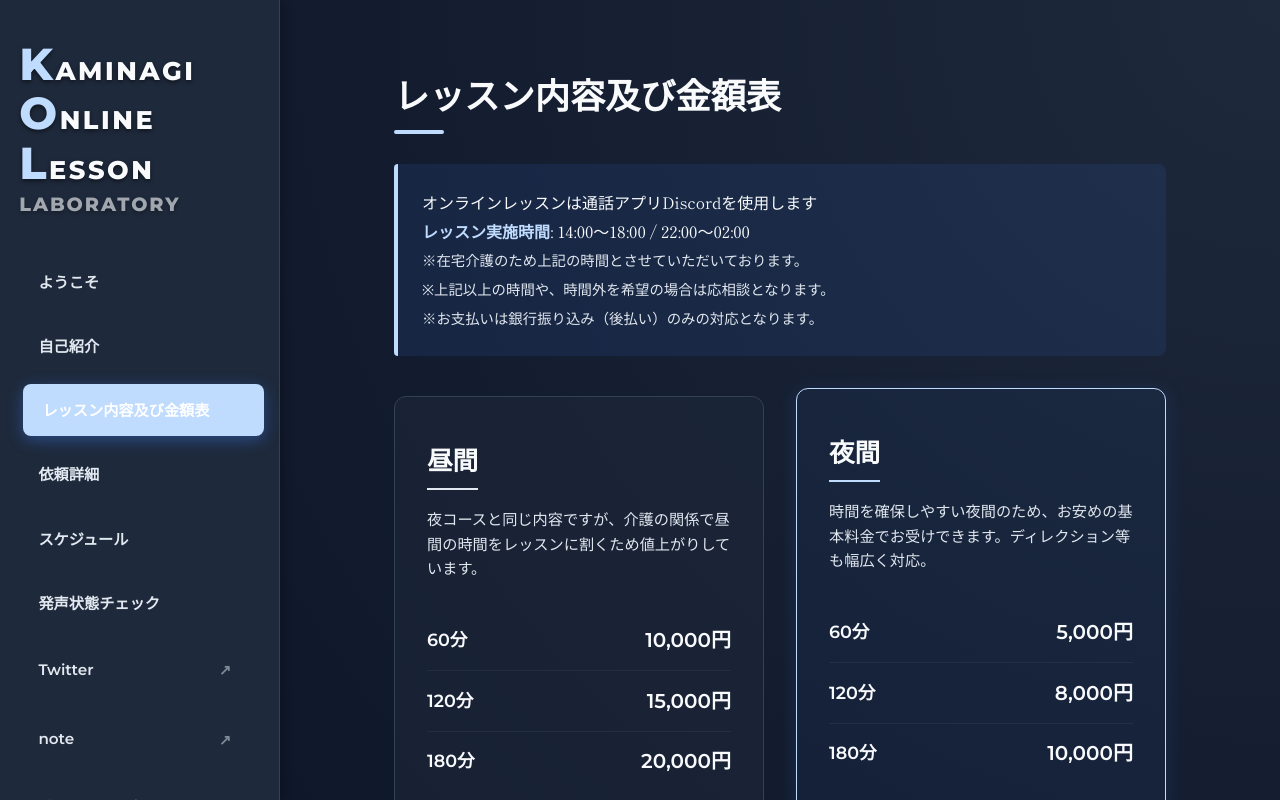
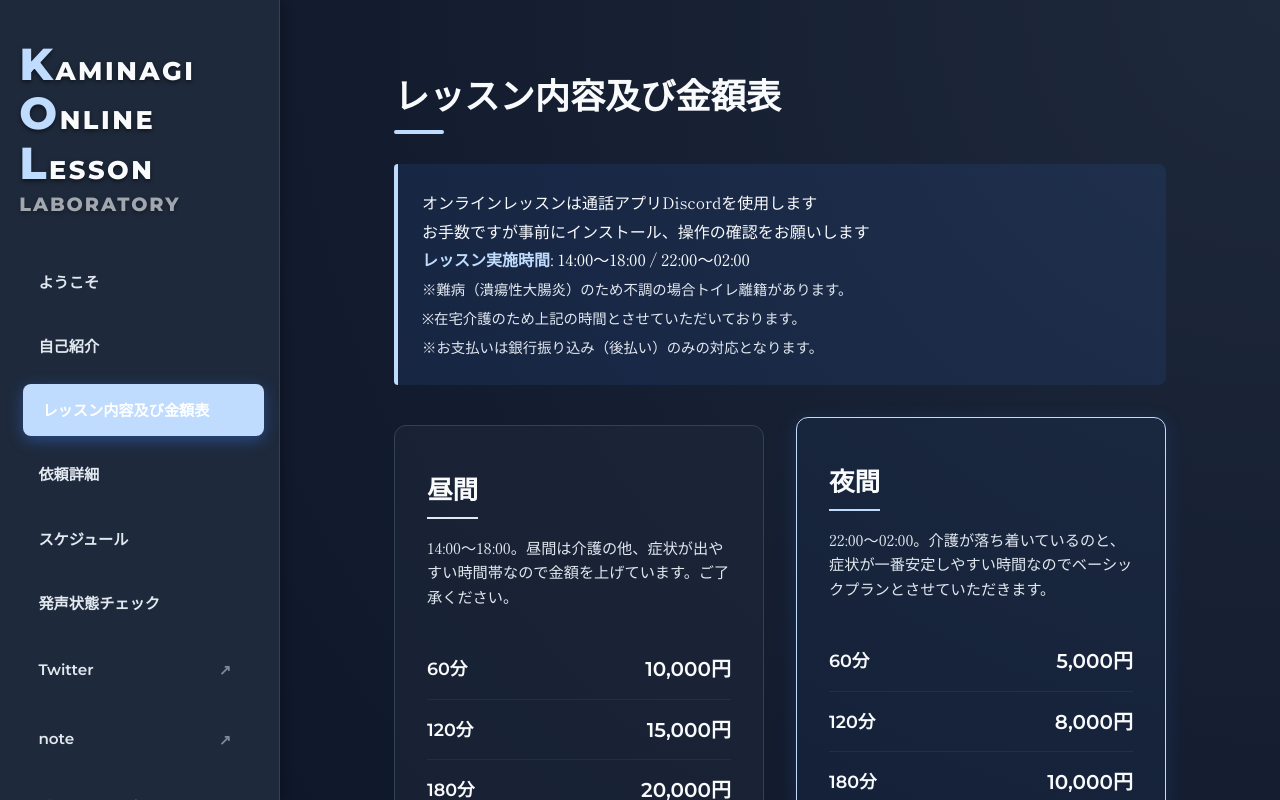
Before and after one commit to kaminagi-takuna/-, a React (Vite) app: page / in a window 1280 px wide. Both pictures are taken after a click on the item "レッスン内容及び金額表". Built offline with nearby package versions, Linux system fonts and the light colour scheme.

Commit message:
lessons-text-fix

```diff
--- a/src/App.jsx
+++ b/src/App.jsx
@@ -158,9 +158,10 @@ function App() {
             <div className="info-banner">
               <p style={{ lineHeight: '1.8' }}>
                 オンラインレッスンは<br className="sp-only"/>通話アプリDiscordを使用します<br/>
+                お手数ですが事前にインストール、<br className="sp-only"/>操作の確認をお願いします<br/>
                 <strong style={{ color: 'var(--accent)' }}>レッスン実施時間</strong>:<br className="sp-only" /> 14:00～18:00 / 22:00～02:00<br/>
-                <span style={{ fontSize: '0.9rem', color: 'var(--text-secondary)' }}>※在宅介護のため上記の時間とさせていただいております。<br/>
-                ※上記以上の時間や、時間外を希望の場合は応相談となります。<br/>
+                <span style={{ fontSize: '0.9rem', color: 'var(--text-secondary)' }}>※難病（潰瘍性大腸炎）のため<br className="sp-only"/>不調の場合トイレ離籍があります。<br/>
+                ※在宅介護のため上記の時間とさせていただいております。<br/>
                 ※お支払いは銀行振り込み（後払い）のみの対応となります。</span>
               </p>
             </div>
@@ -168,7 +169,7 @@ function App() {
             <div className="pricing-cards">
               <div className="price-card">
                 <h3>昼間</h3>
-                <p className="desc">夜コースと同じ内容ですが、<br className="sp-only" />介護の関係で昼間の時間を<br className="sp-only" />レッスンに割くため<br className="sp-only" />値上がりしています。</p>
+                <p className="desc">14:00〜18:00。<br className="sp-only" />昼間は介護の他、<br className="sp-only" />症状が出やすい時間帯なので<br className="sp-only" />金額を上げています。<br className="sp-only" />ご了承ください。</p>
                 <ul>
                   <li><span>60分</span><span>10,000円</span></li>
                   <li><span>120分</span><span>15,000円</span></li>
@@ -178,7 +179,7 @@ function App() {
 
               <div className="price-card popular">
                 <h3>夜間</h3>
-                <p className="desc">時間を確保しやすい夜間のため、<br className="sp-only" />お安めの基本料金でお受けできます。<br className="sp-only" />ディレクション等も幅広く対応。</p>
+                <p className="desc">22:00〜02:00。<br className="sp-only" />介護が落ち着いているのと、<br className="sp-only" />症状が一番安定しやすい時間なので<br className="sp-only" />ベーシックプランとさせていただきます。</p>
                 <ul>
                   <li><span>60分</span><span>5,000円</span></li>
                   <li><span>120分</span><span>8,000円</span></li>
@@ -188,7 +189,7 @@ function App() {
 
               <div className="price-card pro">
                 <h3>プロコース</h3>
-                <p className="desc">踏み込んだ深い内容向け。<br className="sp-only" />プロの現場で通用する情報を実践して<br className="sp-only" />持ち帰るブーストコースです。</p>
+                <p className="desc">14:00〜18:00 / 22:00〜02:00。<br className="sp-only" />プロとして、現場で通用するスキルを<br className="sp-only" />実践して身につけるブーストコースです。<br className="sp-only" />より難易度の高い内容となりますが、<br className="sp-only" />声優やナレーターにご好評いただいています。</p>
                 <ul>
                   <li><span>60分</span><span>15,000円</span></li>
                   <li><span>120分</span><span>24,000円</span></li>
```
